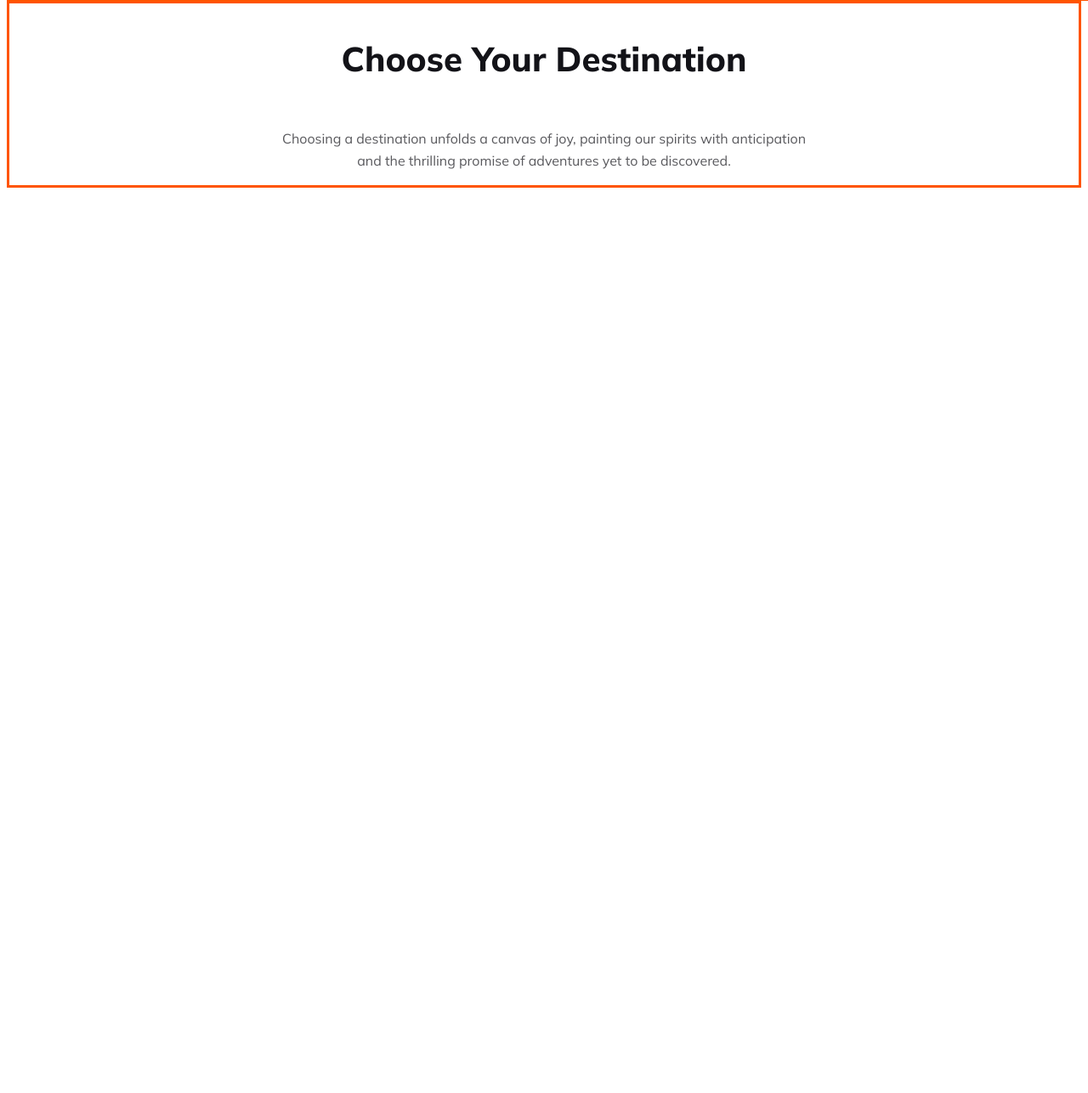
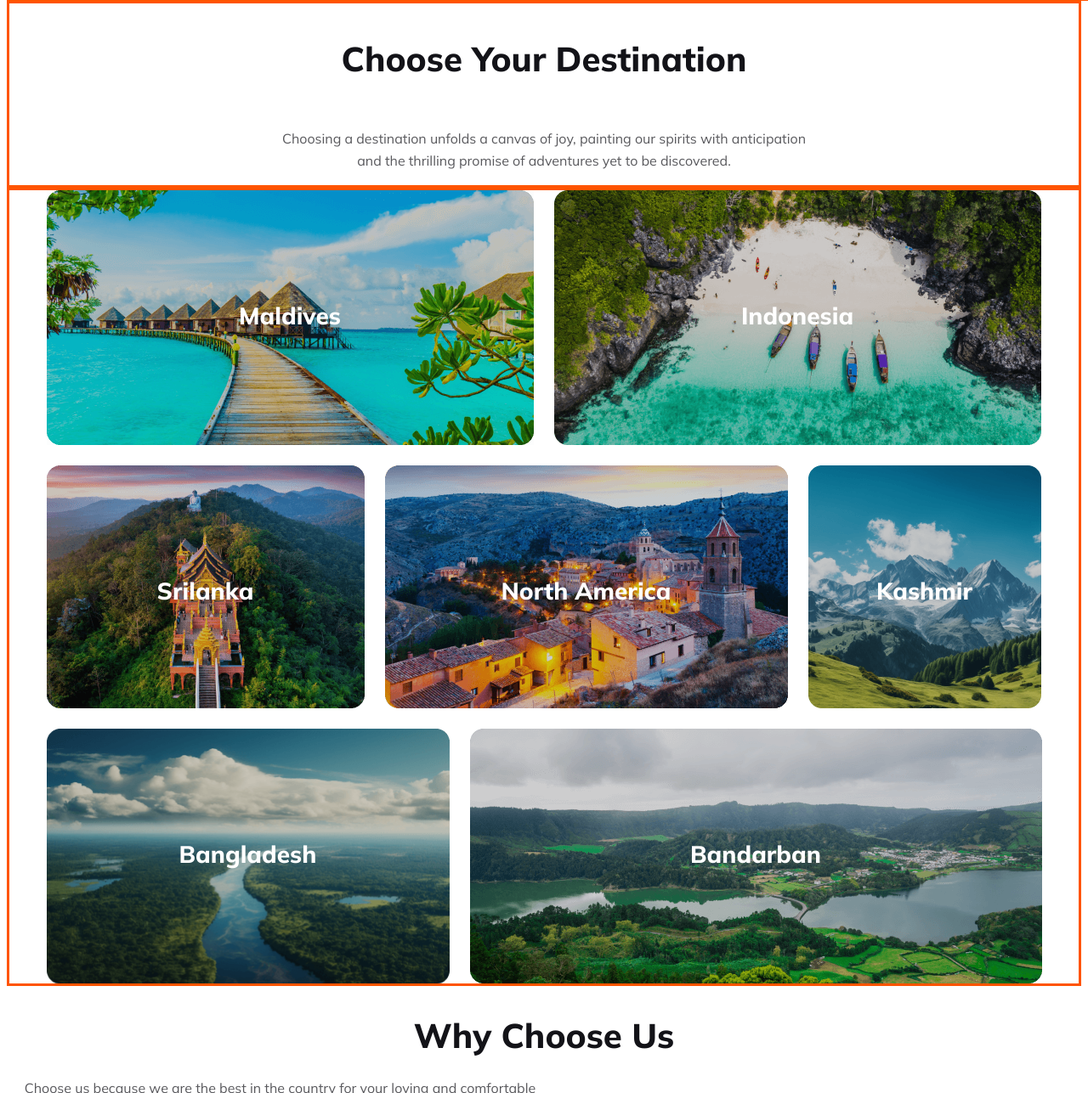
Before and after one commit to Dipanjan2/assignment--2, a plain HTML site: page index.html in a window 1280 px wide. Shown: the part 1513-2800 px from the top of the page at 85% size. Before the commit the page ends 1742 px from the top, so only its background shows below. Drawn offline with Linux system fonts and the light colour scheme; files whose address does not match are found by name.

Commit message:
final for now.

```diff
--- a/index.html
+++ b/index.html
@@ -36,7 +36,7 @@
             <div class="wow"><input type="text" name="" id=""  placeholder="Where go"></div>
             <div class="wow1"><input type="text" name="" id=""  placeholder="When"> <select name="" id="arrow"></select></div>
             <div class="wow2"><input type="text" name="" id=""  placeholder="Select type"> <select name="" id="arrow1"></select></div>
-            <div><button>Find Now</button></div>
+            <div><button class="header-btn">Find Now</button></div>
 
         </div>
     </div>
@@ -80,16 +80,49 @@
             </p>
 
         </div>
-        <div class="two-container">
-            <div class="two-pic-one">
-
+        <div class="two-sec-pic">
+        <div>
+            <div class="flex1">
+            <div class="pic1">
+              <h2 class="country-name">Maldives</h2>
+            </div>
+            <div class="pic2">
+              <h2 class="country-name">Indonesia</h2>
+            </div>
             </div>
 
 
+            <div class="flex2">
+              <div class="pic3">
+                <h2 class="country-name">Srilanka</h2>
+              </div>
+              <div class="pic4">
+                <h2 class="country-name">North America</h2>
+              </div>
+              <div class="pic5">
+                <h2 class="country-name">Kashmir</h2>
+              </div>
+            </div>
 
+            <div class="flex3">
+              <div class="pic6">
+                <h2 class="country-name">Bangladesh</h2>
+              </div>
+              <div class="pic7">
+                <h2 class="country-name">Bandarban</h2>
+              </div>
+            </div>
+          </div>
         </div>
 
-    </section>
+          </section>
+
+          <section class="three-sec">
+            <h2 class="choose-title">Why Choose Us</h2>
+            <p class="choose-description">Choose us because we are the best in the country for your loving and comfortable journey.</p>
+
+
+          </section>
 
 
 </main>
--- a/styles.css
+++ b/styles.css
@@ -178,8 +178,32 @@
   height: 24px;
   margin-left: -40px;
   flex-shrink: 0;
+ }
 
- }
+  .header-btn{
+    background: #FF5400;
+    border:none;
+  padding-top:15px;
+  padding-bottom:15px;
+  padding-right:40px;
+  padding-left:40px;
+  border-radius:8px;
+  color:white;
+  font-weight:700;
+  font-size:16px;
+  text-align:center;
+  cursor:pointer;
+  transition:box-shadow 0.3s, transform 0.3s;
+  }
+
+  .header-btn:hover{
+    box-shadow: 0 0 8px  #FF5400;
+    transform:scale(1.1);
+  }
+
+
+
+
  .one-sec{
   display: flex;
   flex-direction: row;
@@ -273,3 +297,167 @@ background: url(<path-to-image>), lightgray 50% / cover no-repeat;
   font-weight: 400;
   line-height: 26px; /* 162.5% */
  }
+
+ .two-sec-pic{
+  display: flex;
+justify-content: center;
+align-items: center;
+border: #FF5400 solid;
+
+ }
+ .flex1{
+  display:flex;
+  gap:24px;
+  margin-bottom:24px;
+}
+
+.country-name{
+  display: flex;
+  margin-top:130px;
+  justify-content: center;
+  color:white;
+  font-weight: 800;
+  font-size: 28px;
+}
+
+
+
+.pic1{
+  background-image:url('../Images/Rectangle\ 5.png');
+  object-fit:cover;
+  width: 573px;
+  height: 300px;
+  background-size: cover;
+  background-repeat: no-repeat;
+  transition:transform 0.5s;
+}
+
+.pic1:hover{
+  transform: scale(1.1);
+}
+
+.pic2{
+  background-image:url('../Images/Rectangle\ 8.png');
+  object-fit:cover;
+  width: 573px;
+  height: 300px;
+  background-size: cover;
+  background-repeat: no-repeat;
+  transition:transform 0.5s;
+}
+
+.pic2:hover{
+  transform: scale(1.1);
+}
+
+
+
+.flex2{
+ display:flex;
+ gap:24px;
+ margin-bottom:24px;
+}
+
+.pic3{
+  background-image:url('../Images/Rectangle\ 6.png');
+  object-fit:cover;
+  width: 374px;
+  height: 286px;
+  background-size: cover;
+  background-repeat: no-repeat;
+  transition:transform 0.5s;
+}
+
+.pic3:hover{
+  transform: scale(1.1);
+}
+
+
+.pic4{
+  background-image:url('../Images/Rectangle\ 7.png');
+  object-fit:cover;
+  width: 474px;
+  height: 286px;
+  background-size: cover;
+  background-repeat: no-repeat;
+  transition:transform 0.5s;
+}
+
+.pic4:hover{
+  transform: scale(1.1);
+}
+
+
+.pic5{
+  background-image:url('..//Images/Rectangle\ 9.png');
+  object-fit:cover;
+  width: 274px;
+  height: 286px;
+  background-size: cover;
+  background-repeat: no-repeat;
+  transition:transform 0.5s;
+}
+
+.pic5:hover{
+  transform: scale(1.1);
+}
+
+
+
+.flex3{
+  display:flex;
+  gap:24px;
+ }
+
+ .pic6{
+  background-image:url('../Images/Rectangle\ 11.png');
+  object-fit:cover;
+  width: 474px;
+  height: 300px;
+  background-size: cover;
+  background-repeat: no-repeat;
+  transition:transform 0.5s;
+}
+
+.pic6:hover{
+  transform: scale(1.1);
+}
+
+.pic7{
+  background-image:url('../Images/Rectangle\ 10.png');
+  object-fit:cover;
+  width: 673px;
+  height: 300px;
+  background-size: cover;
+  background-repeat: no-repeat;
+  transition:transform 0.5s;
+}
+
+.pic7:hover{
+  transform: scale(1.1);
+}
+
+.three-sec{
+
+}
+
+
+
+.choose-title{
+  color: #131318;
+  text-align: center;
+  font-size: 40px;
+  font-weight: 800;
+  margin-bottom:24px;
+}
+
+.choose-description{
+  color: rgba(19, 19, 24, 0.70);
+
+  text-align: center;
+  font-size: 16px;
+  font-weight: 400;
+  line-height: 26px;
+  width:643px;
+  margin-bottom:48px;
+}
```
